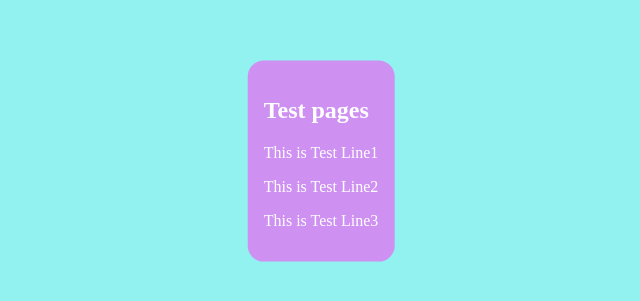
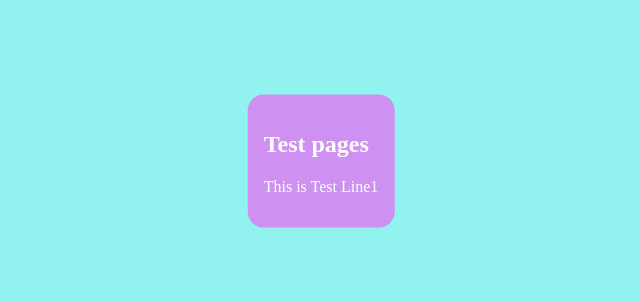
Before and after one commit to TinkalShakya09/ansible-jenkins-integration, a plain HTML site: page index.html in a window 1280 px wide. Shown: the part 239-540 px from the top of the page, without its empty margins (319-959 px from the left). Drawn offline with Linux system fonts and the light colour scheme.

Commit message:
Update index.html

```diff
--- a/index.html
+++ b/index.html
@@ -23,8 +23,6 @@
   <section>
     <h1>Test pages </h1>
     <p>This is Test Line1</p>
-    <p>This is Test Line2</p>
-    <p>This is Test Line3</p>
   </section>
 </div>
 </body>
```
